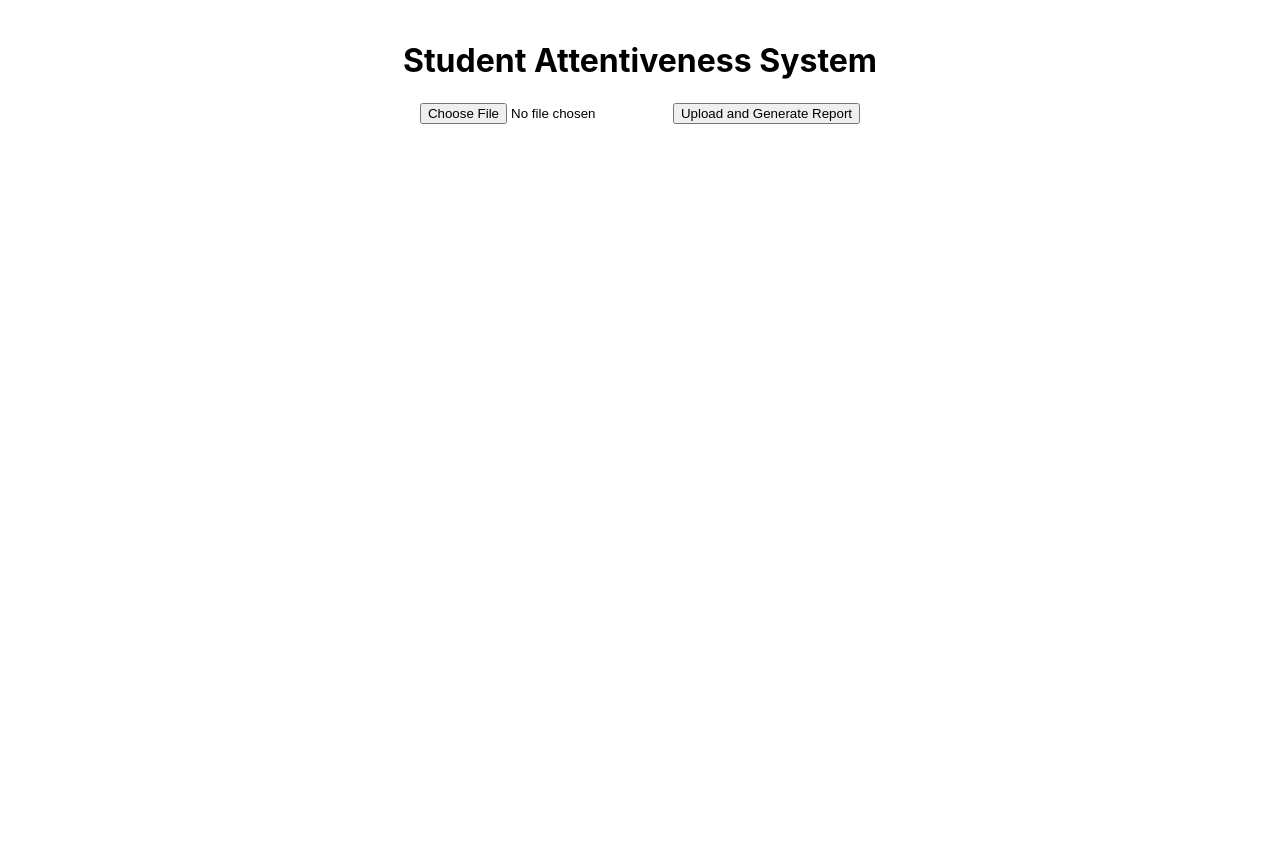
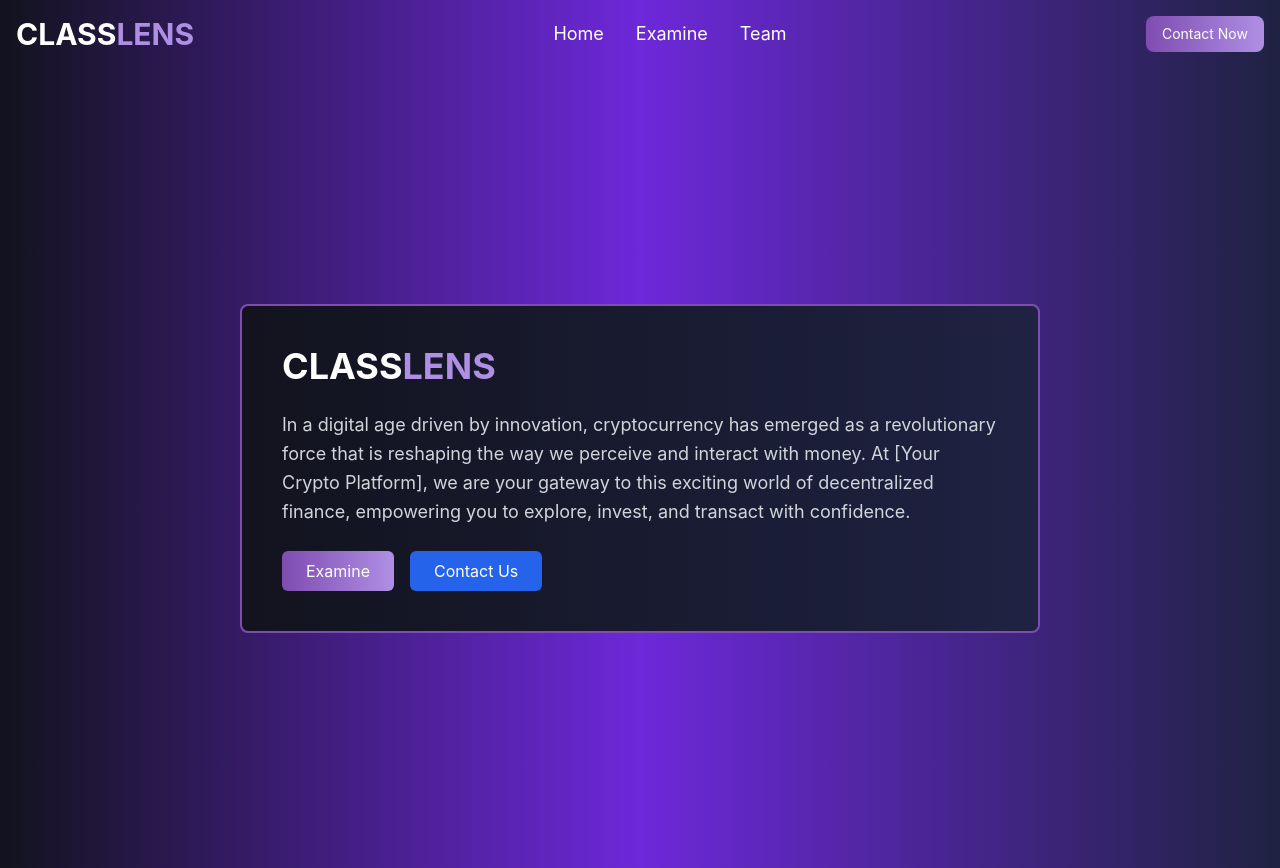
Before and after one commit to aryalbirat/ClassLens, a React (Create React App) app in the folder frontend/: page / in a window 1280 px wide. Before the commit the page ends 800 px from the top, so only its background shows below. Built offline with nearby package versions, Linux system fonts and the light colour scheme.

Commit message:
Made some UI designs

```diff
--- a/frontend/src/App.js
+++ b/frontend/src/App.js
@@ -1,68 +1,14 @@
-import React, { useState } from 'react';
-import axios from 'axios';
+import React from "react";
+import Navbar from "./components/Navbar";
+import HeroSection from "./components/HeroSection";
 
 const App = () => {
-    const [photo, setPhoto] = useState(null);
-    const [report, setReport] = useState(null);
-
-    const handleFileChange = (e) => {
-        setPhoto(e.target.files[0]);
-    };
-
-    const handleUpload = async (e) => {
-        e.preventDefault();
-        if (!photo) return alert('Please upload a photo');
-
-        const formData = new FormData();
-        formData.append('photo', photo);
-
-        try {
-          // Upload photo to the backend
-          const uploadResponse = await axios.post('/api/upload', formData); // Proxy will forward this to backend
-          const filename = uploadResponse.data.file.filename;
-
-          // Generate attentiveness report
-          const reportResponse = await axios.post('/api/generate-report', { filename });
-          setReport(reportResponse.data.report);
-        } catch (error) {
-          console.error('Error uploading file or generating report:', error);
-          alert('Error uploading file or generating report. Please try again.');
-        }
-      };
-
-
-    return (
-        <div style={{ textAlign: 'center', padding: '20px' }}>
-            <h1>Student Attentiveness System</h1>
-            <form onSubmit={handleUpload}>
-                <input type="file" onChange={handleFileChange} accept="image/*" />
-                <button type="submit">Upload and Generate Report</button>
-            </form>
-
-            {report && (
-                <div style={{ marginTop: '20px' }}>
-                    <h2>Attentiveness Report</h2>
-                    <p><strong>Overall Attentiveness:</strong> {report.attentiveness}</p>
-                    <table border="1" style={{ margin: '0 auto' }}>
-                        <thead>
-                            <tr>
-                                <th>Action</th>
-                                <th>Percentage</th>
-                            </tr>
-                        </thead>
-                        <tbody>
-                            {report.actions.map((action, index) => (
-                                <tr key={index}>
-                                    <td>{action.name}</td>
-                                    <td>{action.percentage}</td>
-                                </tr>
-                            ))}
-                        </tbody>
-                    </table>
-                </div>
-            )}
-        </div>
-    );
+  return (
+    <div className="bg-gradient-to-r from-[#12131E] via-[#6d28d9] to-[#1F2242] min-h-screen text-white">
+      <Navbar />
+      <HeroSection />
+    </div>
+  );
 };
 
 export default App;
--- /dev/null
+++ b/frontend/src/components/CallToAction.js
@@ -0,0 +1,26 @@
+import React from 'react';
+
+const CallToAction = () => {
+  return (
+    <div className="text-center py-20 px-10 text-white">
+      <h1 className="text-4xl font-bold mb-6">
+        In a digital age driven by innovation...
+      </h1>
+      <p className="text-lg mb-10">
+        Cryptocurrency has emerged as a revolutionary force reshaping the way
+        we perceive and interact with money. At <strong>[Your Crypto Platform]</strong>,
+        we are your gateway to decentralized finance.
+      </p>
+      <div className="flex justify-center space-x-6">
+        <button className="bg-purple-600 px-6 py-3 rounded-lg text-white hover:bg-purple-700">
+          Examine
+        </button>
+        <button className="bg-blue-600 px-6 py-3 rounded-lg text-white hover:bg-blue-700">
+          Contact Us
+        </button>
+      </div>
+    </div>
+  );
+};
+
+export default CallToAction;
--- /dev/null
+++ b/frontend/src/components/FileUpload.js
@@ -0,0 +1,45 @@
+import React, { useState } from 'react';
+import axios from 'axios';
+
+const FileUpload = () => {
+    const [file, setFile] = useState(null);
+    const [message, setMessage] = useState('');
+
+    const onChange = (e) => {
+        setFile(e.target.files[0]);
+    };
+
+    const onSubmit = async (e) => {
+        e.preventDefault();
+        if (!file) {
+            setMessage('Please select a file');
+            return;
+        }
+
+        const formData = new FormData();
+        formData.append('file', file);
+
+        try {
+            const res = await axios.post('http://localhost:5000/api/upload/upload', formData, {
+                headers: { 'Content-Type': 'multipart/form-data' },
+            });
+            setMessage('File uploaded successfully');
+            console.log(res.data);
+        } catch (err) {
+
+        }
+    };
+
+    return (
+        <div>
+            <h2>Upload an Image</h2>
+            <form onSubmit={onSubmit}>
+                <input type="file" onChange={onChange} accept="image/*" />
+                <button type="submit">Upload</button>
+            </form>
+            {message && <p>{message}</p>}
+        </div>
+    );
+};
+
+export default FileUpload;
--- /dev/null
+++ b/frontend/src/components/HeroSection.js
@@ -0,0 +1,31 @@
+import React from "react";
+
+const HeroSection = () => {
+  return (
+    <div className="relative h-screen bg-gradient-to-r from-[#12131E] via-[#6d28d9] to-[#1F2242] flex items-center justify-center px-8">
+      {/* Content Box */}
+      <div className="relative border-2 border-[#7F4CB1] rounded-lg w-[800px] p-10 bg-gradient-to-r from-[#12131E] to-[#1F2242]">
+        <h1 className="text-4xl font-bold mb-6">
+          CLASS<span className="text-[#AF8FE4]">LENS</span>
+        </h1>
+        <p className="text-lg text-gray-300 leading-relaxed mb-6">
+          In a digital age driven by innovation, cryptocurrency has emerged as a
+          revolutionary force that is reshaping the way we perceive and interact
+          with money. At [Your Crypto Platform], we are your gateway to this
+          exciting world of decentralized finance, empowering you to explore,
+          invest, and transact with confidence.
+        </p>
+        <div className="flex space-x-4">
+          <button className="bg-gradient-to-r from-[#7F4CB1] to-[#AF8FE4] text-white px-6 py-2 rounded-md hover:opacity-90">
+            Examine
+          </button>
+          <button className="bg-blue-600 px-6 py-2 text-white rounded-md hover:bg-blue-700 transition">
+            Contact Us
+          </button>
+        </div>
+      </div>
+    </div>
+  );
+};
+
+export default HeroSection;
--- /dev/null
+++ b/frontend/src/components/Navbar.js
@@ -0,0 +1,21 @@
+import React from "react";
+
+const Navbar = () => {
+  return (
+    <nav className="flex justify-between items-center p-4 bg-transparent text-white">
+      <h1 className="text-3xl font-bold">
+        CLASS<span className="text-[#AF8FE4]">LENS</span>
+      </h1>
+      <ul className="flex space-x-8 text-lg">
+        <li className="hover:text-[#AF8FE4] cursor-pointer">Home</li>
+        <li className="hover:text-[#AF8FE4] cursor-pointer">Examine</li>
+        <li className="hover:text-[#AF8FE4] cursor-pointer">Team</li>
+      </ul>
+      <button className="bg-gradient-to-r from-[#7F4CB1] to-[#AF8FE4] px-4 py-2 rounded-lg text-sm hover:opacity-90">
+        Contact Now
+      </button>
+    </nav>
+  );
+};
+
+export default Navbar;
--- /dev/null
+++ b/frontend/src/components/Vector.js
@@ -0,0 +1,18 @@
+import React from 'react';
+
+const Vector = ({ left, right, top, bottom }) => {
+  const style = {
+    position: 'absolute',
+    left: `${left}%`,
+    right: `${right}%`,
+    top: `${top}%`,
+    bottom: `${bottom}%`,
+    backgroundColor: '#2377D7',
+    opacity: 0.5,
+    transform: 'rotate(-180deg)',
+  };
+
+  return <div style={style} className="rounded-lg"></div>;
+};
+
+export default Vector;
--- a/frontend/src/index.css
+++ b/frontend/src/index.css
@@ -1,3 +1,7 @@
+@tailwind base;
+@tailwind components;
+@tailwind utilities;
+
 body {
   margin: 0;
   font-family: -apple-system, BlinkMacSystemFont, 'Segoe UI', 'Roboto', 'Oxygen',
--- /dev/null
+++ b/frontend/src/pages/Home.js
@@ -0,0 +1,14 @@
+import React from 'react';
+import Navbar from '../components/Navbar';
+import HeroSection from '../components/HeroSection';
+
+const Home = () => {
+  return (
+    <div className="bg-custom-blue">
+      <Navbar />
+      <HeroSection />
+    </div>
+  );
+};
+
+export default Home;
--- /dev/null
+++ b/frontend/tailwind.config.js
@@ -0,0 +1,15 @@
+module.exports = {
+  content: [
+    "./src/**/*.{js,jsx,ts,tsx}",
+  ],
+  theme: {
+    extend: {
+      colors: {
+        darkBlue: "#12131E",
+        purple: "#7F4CB1",
+        lightPurple: "#AF8FE4",
+      },
+    },
+  },
+  plugins: [],
+};
```
Also changed, not shown: frontend/package.json (+6 -1 lines), 2 other files (tests, documents, lock files or other folders).
